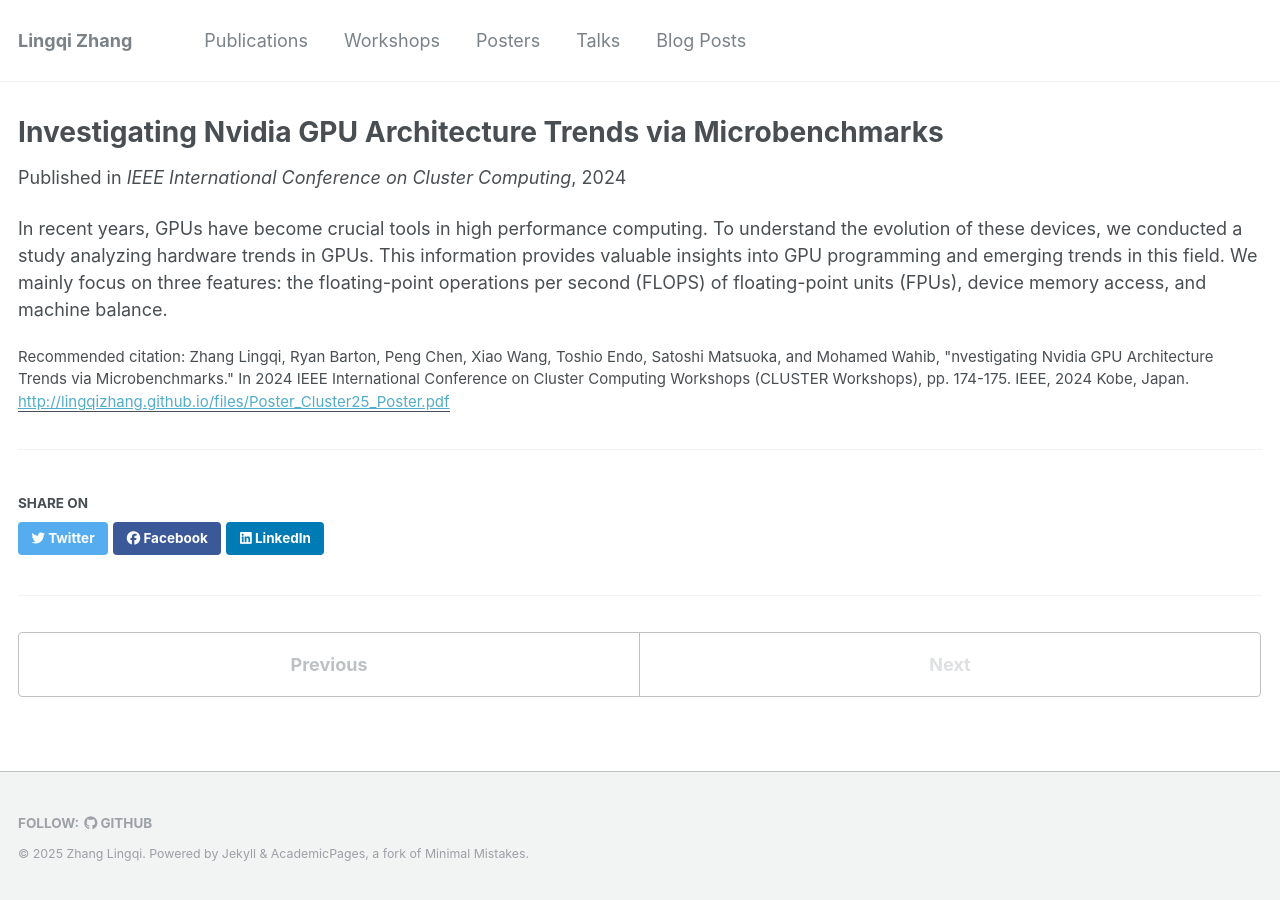
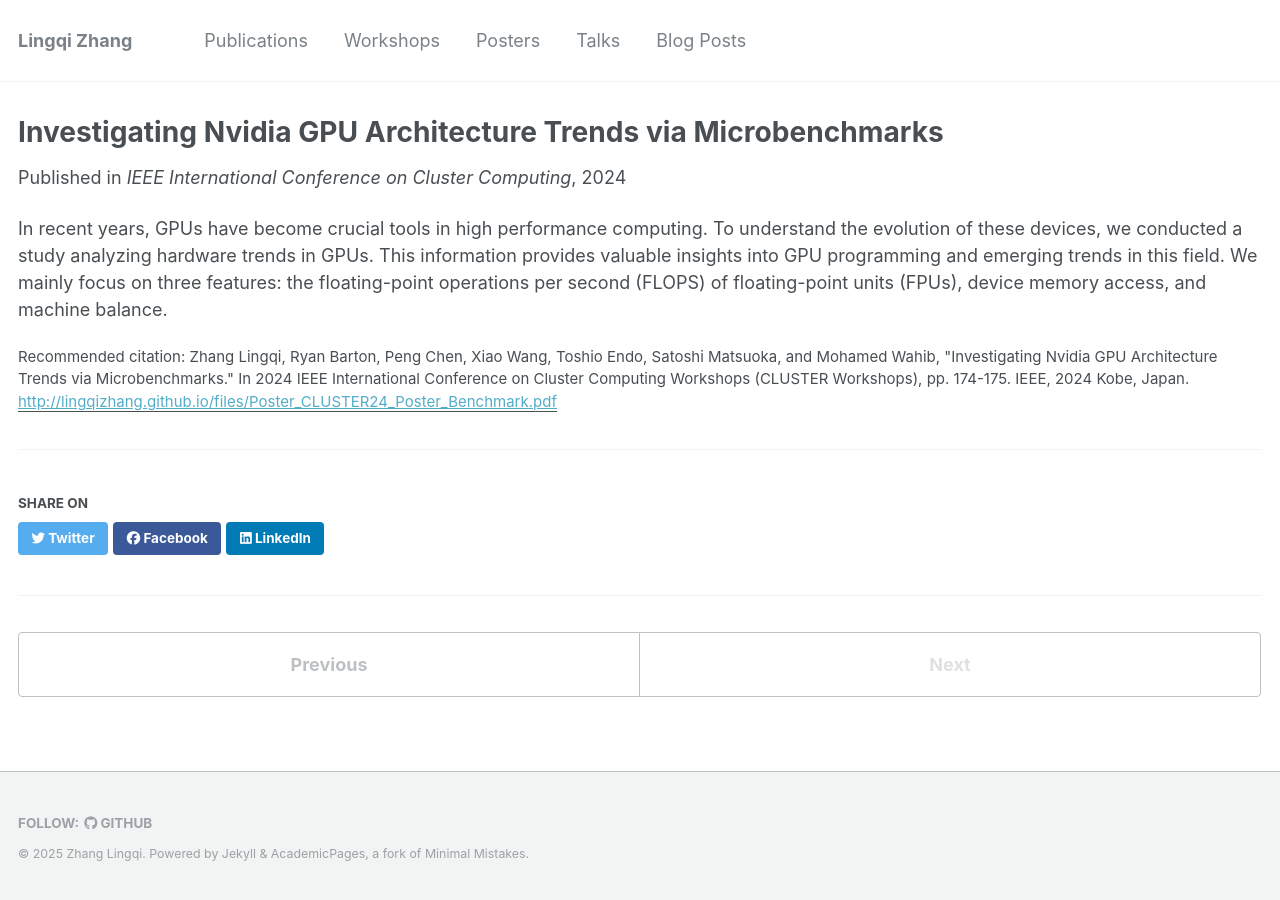
Before and after one commit to lingqizhang/lingqizhang.github.io, a Jekyll site: the page built from _posters/2024-9-24-benchmarking.md, in a window 1280 px wide. Built offline with Jekyll 4.4.1, drawn with Linux system fonts in a browser that asks for light colours.

Commit message:
Update 2024-9-24-benchmarking.md

```diff
--- a/_posters/2024-9-24-benchmarking.md
+++ b/_posters/2024-9-24-benchmarking.md
@@ -5,8 +5,8 @@ permalink: /posters/2024-9-24-benchmarking
 excerpt:
 date: 2024-9-24
 venue: 'IEEE International Conference on Cluster Computing'
-paperurl: 'http://lingqizhang.github.io/files/Poster_Cluster25_Poster.pdf'
-citation: 'Zhang Lingqi, Ryan Barton, Peng Chen, Xiao Wang, Toshio Endo, Satoshi Matsuoka, and Mohamed Wahib, "nvestigating Nvidia GPU Architecture Trends via Microbenchmarks." In 2024 IEEE International Conference on Cluster Computing Workshops (CLUSTER Workshops), pp. 174-175. IEEE, 2024
+paperurl: 'http://lingqizhang.github.io/files/Poster_CLUSTER24_Poster_Benchmark.pdf'
+citation: 'Zhang Lingqi, Ryan Barton, Peng Chen, Xiao Wang, Toshio Endo, Satoshi Matsuoka, and Mohamed Wahib, "Investigating Nvidia GPU Architecture Trends via Microbenchmarks." In 2024 IEEE International Conference on Cluster Computing Workshops (CLUSTER Workshops), pp. 174-175. IEEE, 2024
 Kobe, Japan.'
 author_profile: false
 ---
```
